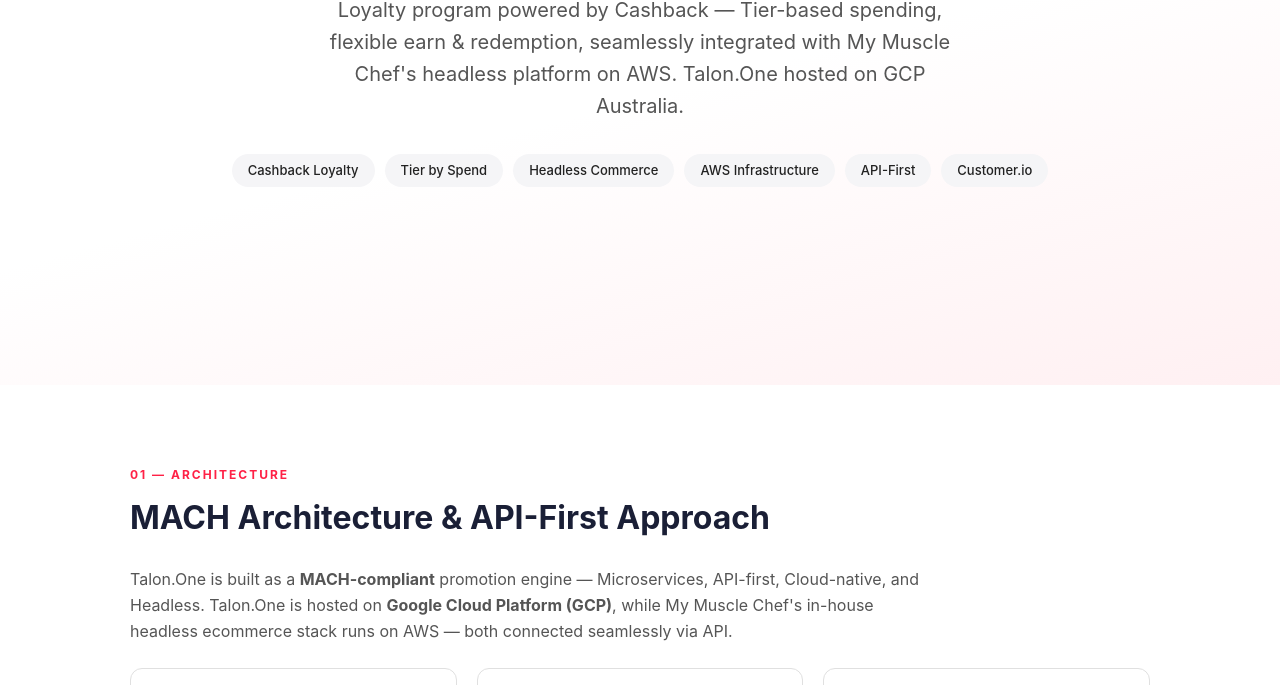
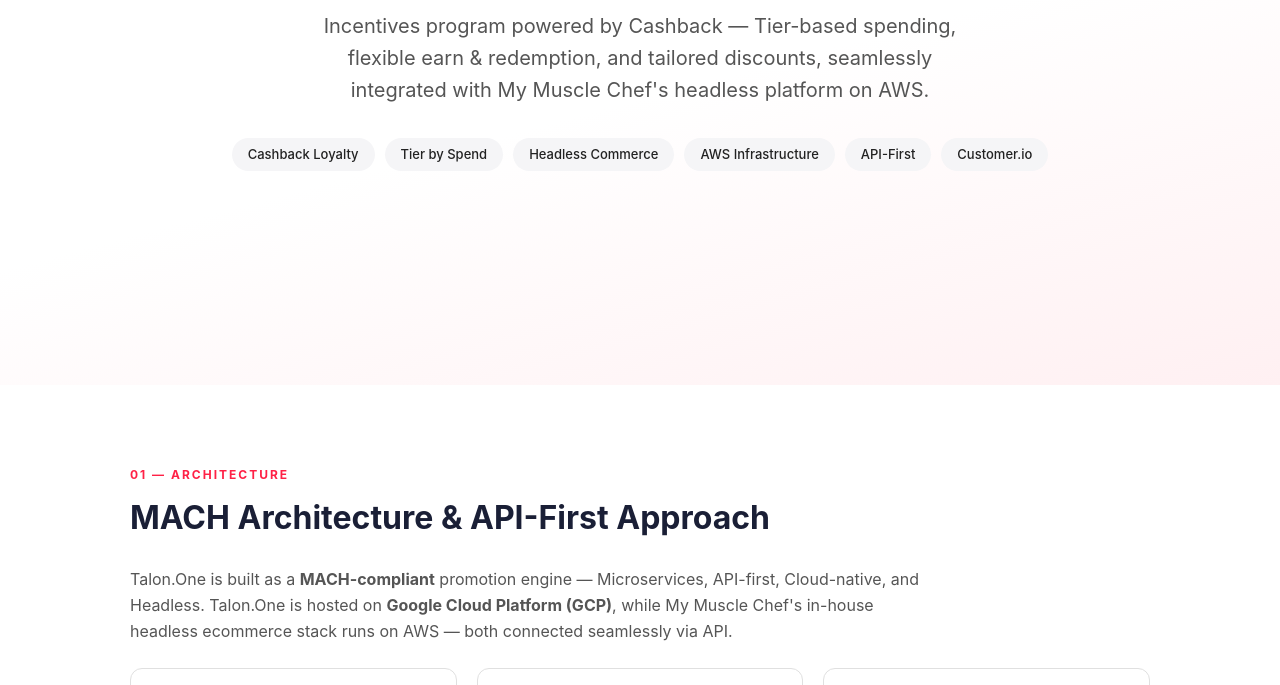
Before and after one commit to baocrazyTalon/presales-content, a plain HTML site: page CLIENTS/OPPORTUNITIES/MY MUSCLE CHEF/index.html in a window 1280 px wide. Shown: the part 415-1100 px from the top of the page. Drawn offline with Linux system fonts and the light colour scheme.

Commit message:
Update hero subtitle text

```diff
--- a/CLIENTS/OPPORTUNITIES/MY MUSCLE CHEF/index.html
+++ b/CLIENTS/OPPORTUNITIES/MY MUSCLE CHEF/index.html
@@ -229,7 +229,7 @@
     <img src="https://www.datocms-assets.com/81001/1666837322-01_mymc_blk.svg" alt="My Muscle Chef" />
   </div>
   <h1>Technical Integration <em>Deep Dive</em></h1>
-  <p class="sub">Loyalty program powered by Cashback — Tier-based spending, flexible earn &amp; redemption, seamlessly integrated with My Muscle Chef's headless platform on AWS. Talon.One hosted on GCP Australia.</p>
+  <p class="sub">Incentives program powered by Cashback — Tier-based spending, flexible earn &amp; redemption, and tailored discounts, seamlessly integrated with My Muscle Chef's headless platform on AWS.</p>
   <div class="tags">
     <span>Cashback Loyalty</span>
     <span>Tier by Spend</span>
```
